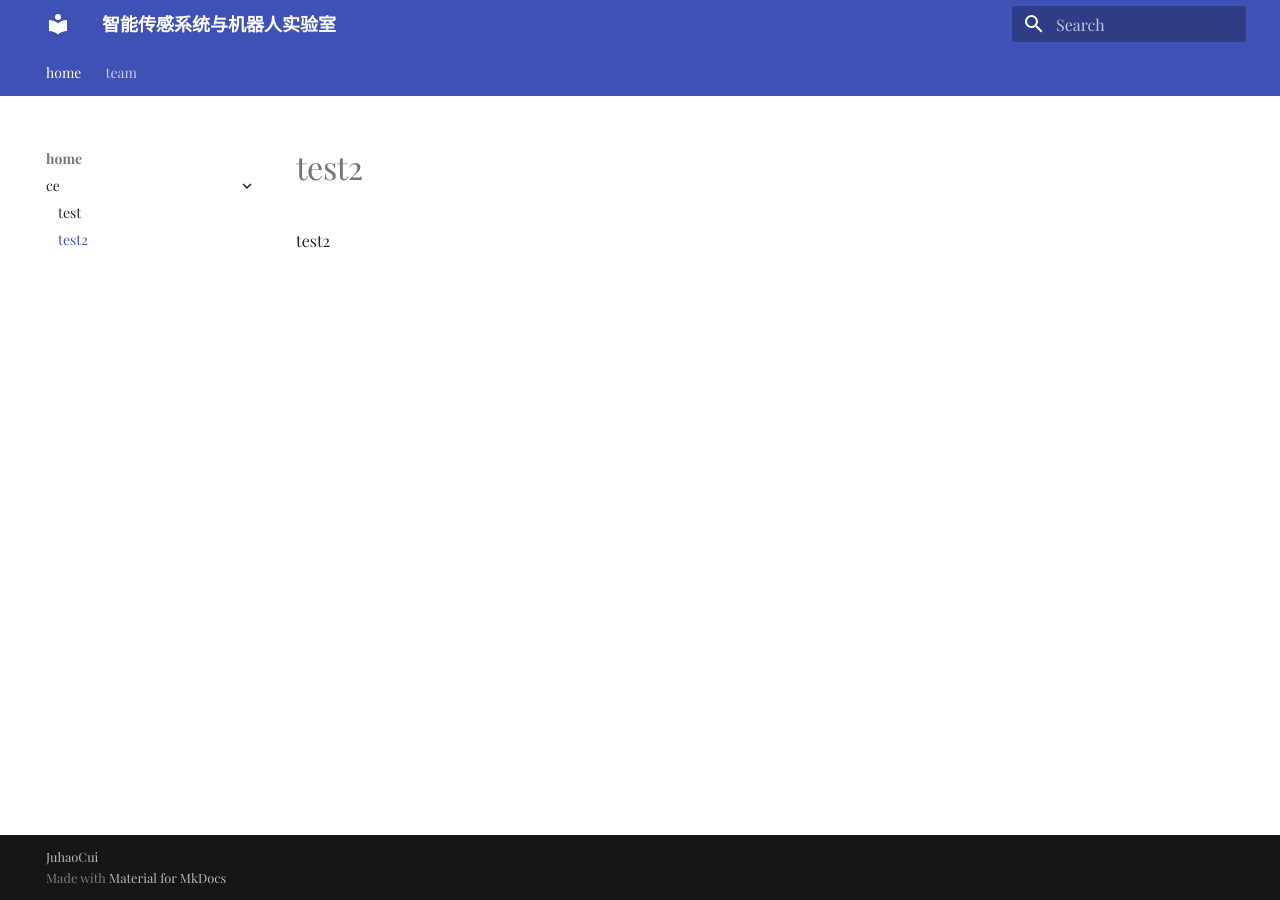
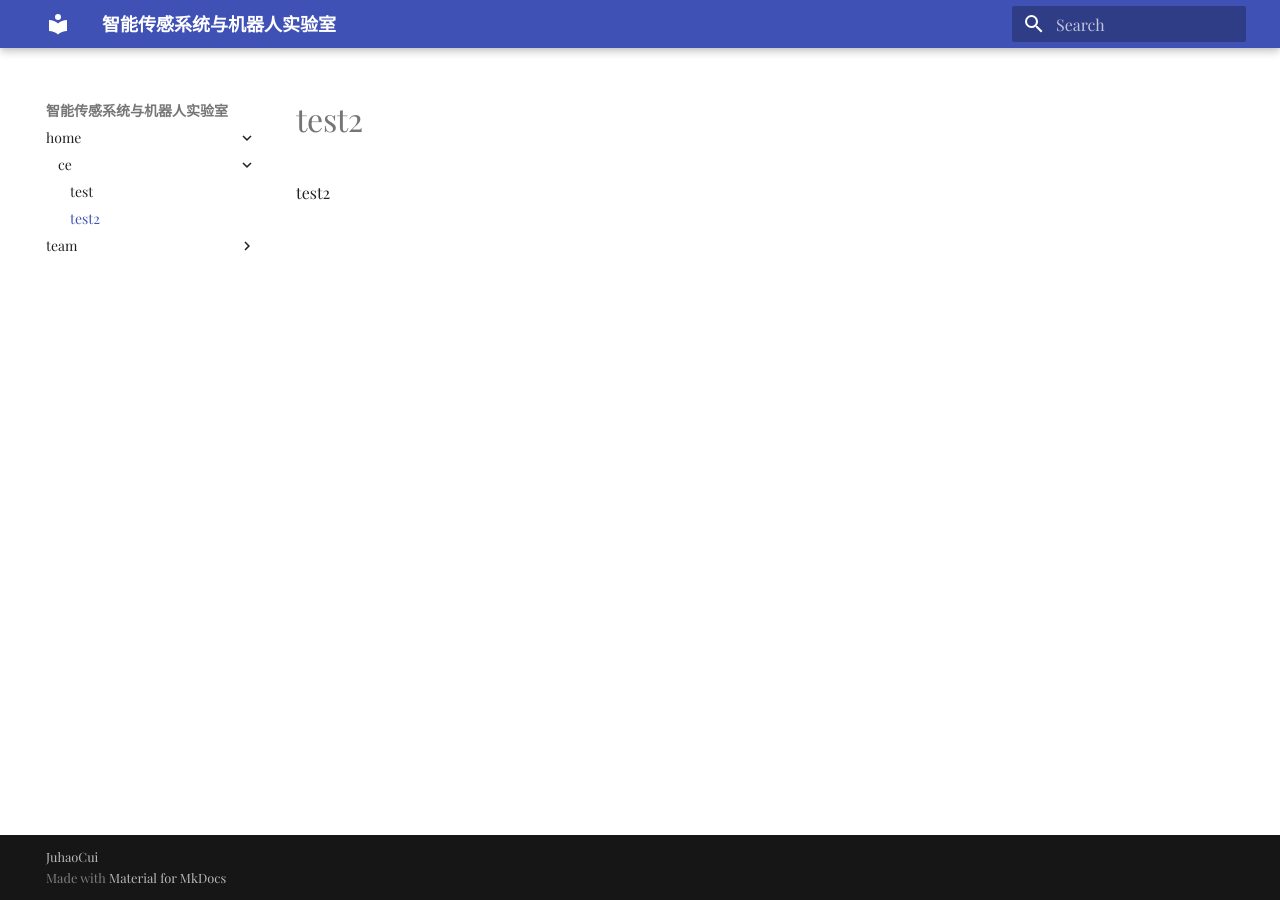
Before and after one commit to juhaocui/Wang-Lab.github.io, an MkDocs documentation site: the page built from docs/test2.md, in a window 1280 px wide. Built offline with MkDocs 1.6.1 and Material for MkDocs 9.7.7, drawn with Linux system fonts in a browser that asks for light colours; some web fonts are replaced.

Commit message:
Update mkdocs.yml

```diff
--- a/mkdocs.yml
+++ b/mkdocs.yml
@@ -22,8 +22,8 @@ theme:
   #logo: logo.png
   font:
    text: Playfair Display
-  features:
-    - navigation.tabs # 使用Tab来进行分类
+  # features:
+  #   - navigation.tabs # 使用Tab来进行分类
 
 # copyright
 copyright: JuhaoCui
```
